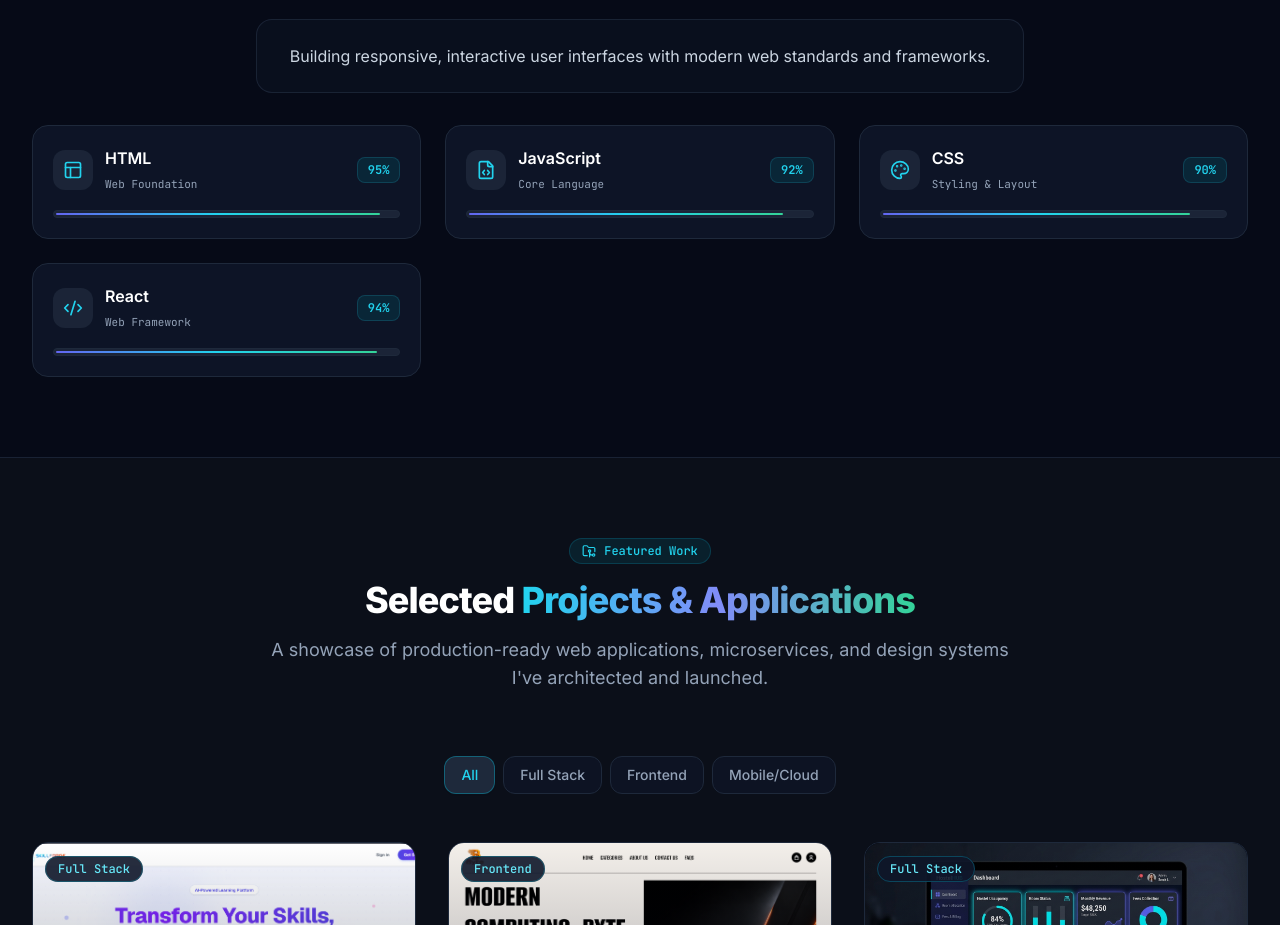
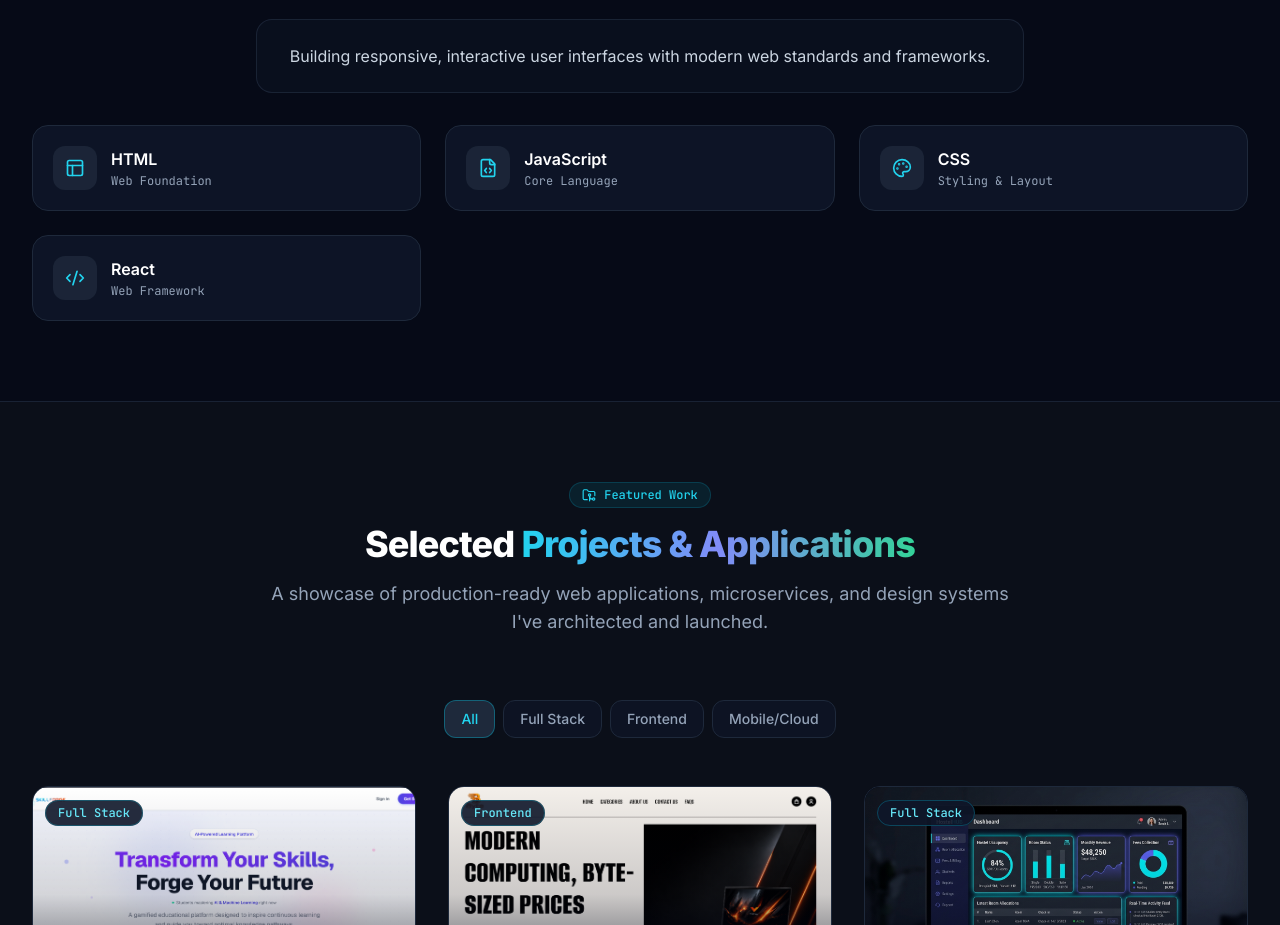
Before and after one commit to Malith-Gamage/portfolio, a React (Vite) app: page / in a window 1280 px wide. Shown: the part 1160-2085 px from the top of the page. Built offline with nearby package versions, Linux system fonts and the light colour scheme.

Commit message:
skills and cv update

```diff
--- a/src/components/Skills.jsx
+++ b/src/components/Skills.jsx
@@ -73,33 +73,20 @@ export default function Skills() {
                   return (
                     <div
                       key={index}
-                      className="bg-slate-900/80 border border-slate-800 rounded-2xl p-5 hover:border-indigo-500/40 transition-all duration-300 hover:-translate-y-1 hover:shadow-xl hover:shadow-indigo-950/20 group"
+                      className="bg-slate-900/80 border border-slate-800 rounded-2xl p-5 hover:border-indigo-500/40 transition-all duration-300 hover:-translate-y-0.5 hover:shadow-xl hover:shadow-indigo-950/20 group flex items-center justify-between"
                     >
-                      <div className="flex items-center justify-between mb-4">
-                        <div className="flex items-center gap-3">
-                          <div className="p-2.5 rounded-xl bg-slate-800/80 text-cyan-400 group-hover:bg-indigo-600/20 group-hover:text-indigo-300 transition-colors">
+                      <div className="flex items-center gap-3.5">
+                        <div className="p-3 rounded-xl bg-slate-800/80 text-cyan-400 group-hover:bg-indigo-600/20 group-hover:text-indigo-300 transition-colors shrink-0">
                           <IconComponent className="w-5 h-5" />
                         </div>
-                          <div>
+                        <div className="space-y-0.5">
                           <h3 className="font-semibold text-white text-base group-hover:text-cyan-300 transition-colors">
                             {skill.name}
                           </h3>
-                            <span className="text-[11px] font-mono text-slate-400">
+                          <p className="text-xs font-mono text-slate-400">
                             {skill.tag}
-                            </span>
+                          </p>
                         </div>
-                        </div>
-                        <span className="text-xs font-mono font-bold text-cyan-400 bg-cyan-950/60 px-2.5 py-1 rounded-lg border border-cyan-800/50">
-                          {skill.level}%
-                        </span>
-                      </div>
-
-                      {/* Progress Bar */}
-                      <div className="w-full bg-slate-800/80 h-2 rounded-full overflow-hidden p-0.5 border border-slate-800">
-                        <div
-                          className="h-full bg-gradient-to-r from-indigo-500 via-cyan-400 to-emerald-400 rounded-full transition-all duration-1000 ease-out"
-                          style={{ width: `${skill.level}%` }}
-                        />
                       </div>
                     </div>
                   );
--- a/src/data/skills.js
+++ b/src/data/skills.js
@@ -4,10 +4,10 @@ export const skillCategories = [
     name: 'Frontend & Web',
     description: 'Building responsive, interactive user interfaces with modern web standards and frameworks.',
     skills: [
-      { name: 'HTML', level: 95, icon: 'Layout', tag: 'Web Foundation' },
-      { name: 'JavaScript', level: 92, icon: 'FileCode', tag: 'Core Language' },
-      { name: 'CSS', level: 90, icon: 'Palette', tag: 'Styling & Layout' },
-      { name: 'React', level: 94, icon: 'Code2', tag: 'Web Framework' }
+      { name: 'HTML', icon: 'Layout', tag: 'Web Foundation' },
+      { name: 'JavaScript', icon: 'FileCode', tag: 'Core Language' },
+      { name: 'CSS', icon: 'Palette', tag: 'Styling & Layout' },
+      { name: 'React', icon: 'Code2', tag: 'Web Framework' }
     ]
   },
   {
@@ -15,9 +15,9 @@ export const skillCategories = [
     name: 'Backend & Mobile',
     description: 'Developing cross-platform mobile apps, backend systems, and relational databases.',
     skills: [
-      { name: 'React Native', level: 90, icon: 'Smartphone', tag: 'Mobile Development' },
-      { name: 'Java', level: 88, icon: 'Cpu', tag: 'Backend & Enterprise' },
-      { name: 'MySQL', level: 86, icon: 'Database', tag: 'Relational Database' }
+      { name: 'React Native', icon: 'Smartphone', tag: 'Mobile Development' },
+      { name: 'Java', icon: 'Cpu', tag: 'Backend & Enterprise' },
+      { name: 'MySQL', icon: 'Database', tag: 'Relational Database' }
     ]
   },
   {
@@ -25,7 +25,7 @@ export const skillCategories = [
     name: 'Leadership & Delivery',
     description: 'Managing software projects, coordinating agile teams, and ensuring timely milestone delivery.',
     skills: [
-      { name: 'Project Management', level: 92, icon: 'Kanban', tag: 'Agile & Leadership' }
+      { name: 'Project Management', icon: 'Kanban', tag: 'Agile & Leadership' }
     ]
   }
 ];
```
Also changed, not shown: 2 other files (tests, documents, lock files or other folders). Lines whose indentation alone changed are shown as unchanged.
